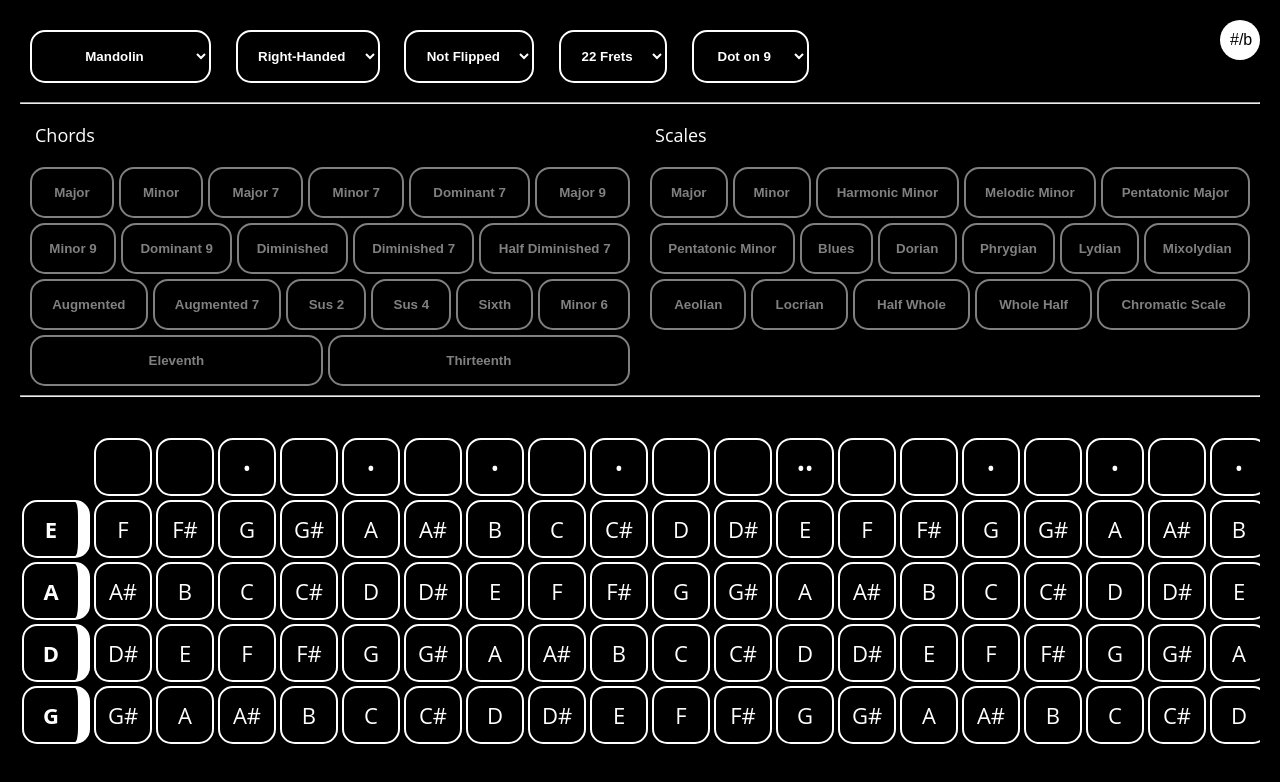
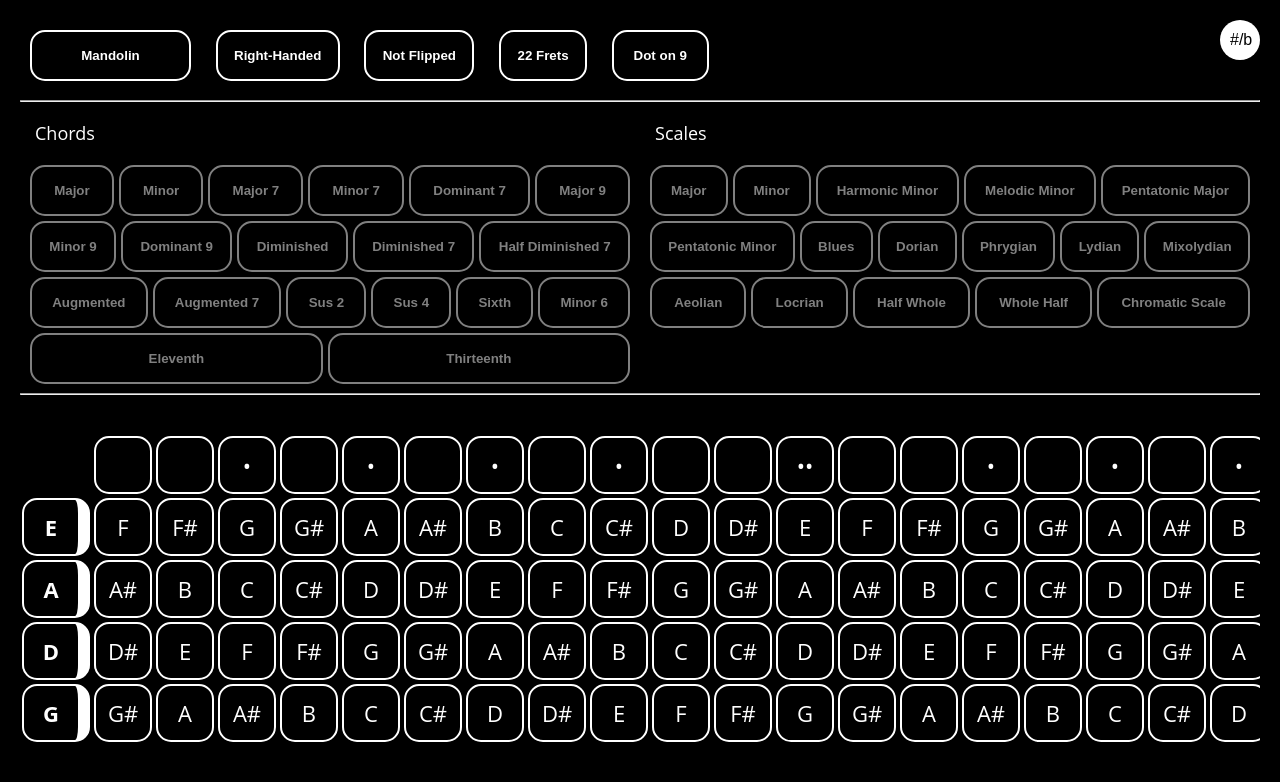
Before and after one commit to RichardModin/fret-helper, a website with bundled scripts: page index.html in a window 1280 px wide. Built offline with nearby package versions, Linux system fonts and the light colour scheme.

Commit message:
more css fixes

```diff
--- a/styles/styles.css
+++ b/styles/styles.css
@@ -165,18 +165,26 @@ h1, h2, h3, h4, h5, h6 {
 }
 
 select {
-    background: none;
-    outline: none;
+    -webkit-appearance: none; /* Removes default styling in Safari */
+    -moz-appearance: none; /* Ensures compatibility with Firefox */
+    appearance: none; /* Standard property */
+    background: var(--background-primary);
     color: var(--foreground-primary);
-    background: var(--background-primary);
     border: 2px solid var(--foreground-primary);
     padding: 16px;
     font-weight: bold;
-    transition: all 0.3s ease-in-out;
     cursor: pointer;
     margin: 10px;
     border-radius: 15px;
     text-align: center;
+}
+
+select::-ms-expand {
+    display: none; /* Hides the dropdown arrow in IE */
+}
+
+select::after {
+    content: none; /* Ensures no arrow is displayed */
 }
 
 #container {
```
